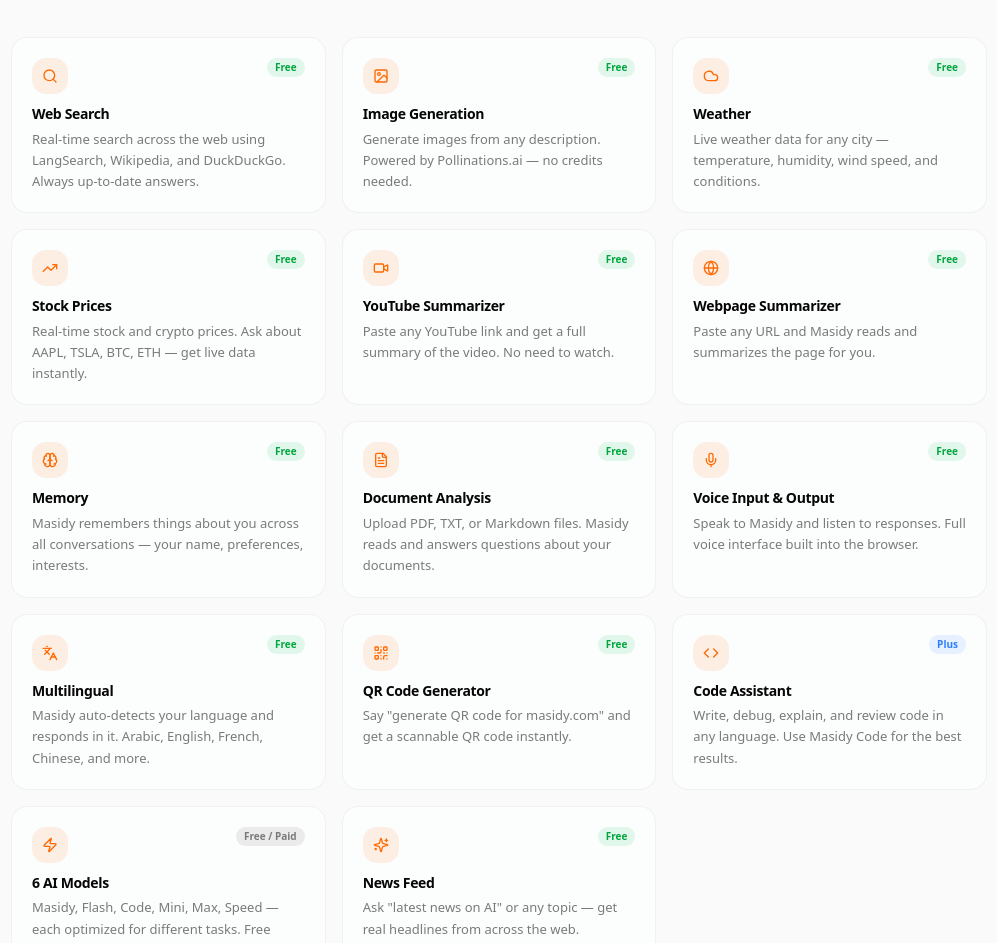
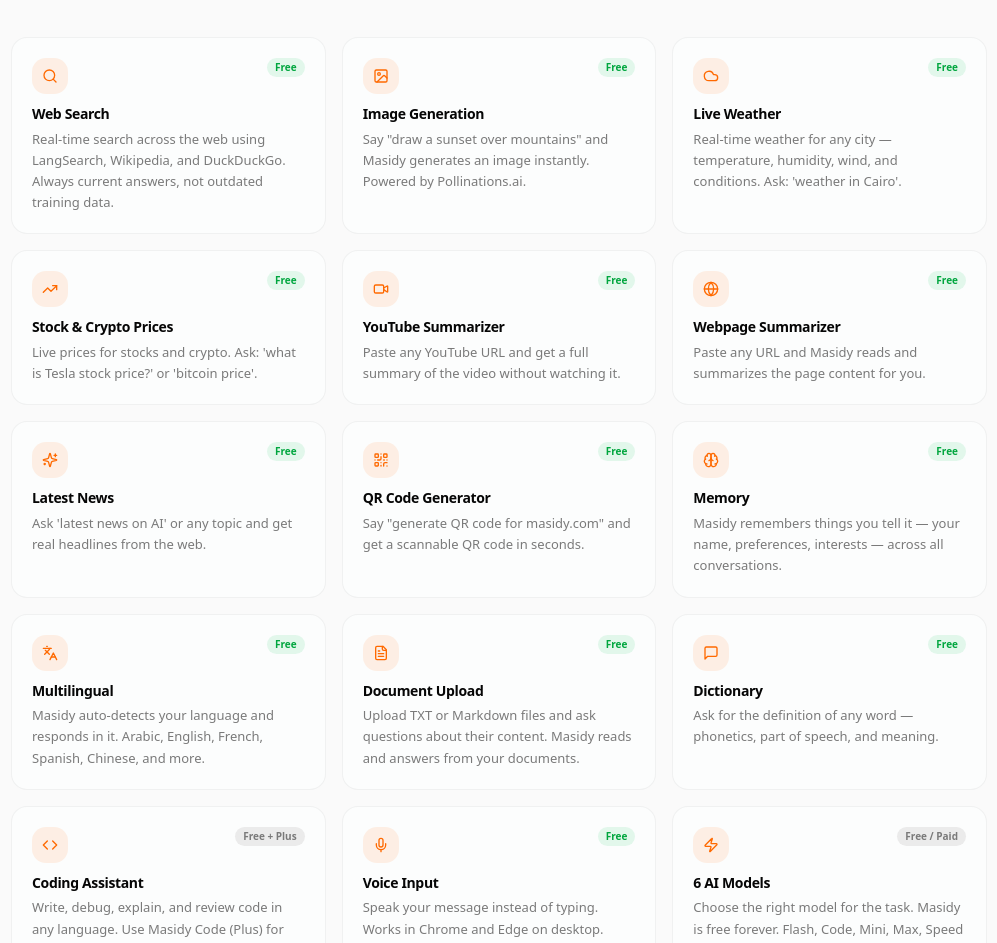
Before and after one commit to masidytest/chatbot, a Next.js app: page /features in a window 1280 px wide. Shown: the part 220-1163 px from the top of the page, without its empty margins (141-1138 px from the left). Built offline with nearby package versions, Linux system fonts and the light colour scheme; no server answers.

Commit message:
fix: honest features page, error banner for Stripe, fix Groq message format for files

```diff
--- a/app/(chat)/api/billing/debug/route.ts
+++ /dev/null
@@ -1,19 +0,0 @@
-import { auth } from "@/app/(auth)/auth";
-
-// Temporary debug endpoint — remove after fixing
-export async function GET() {
-  const session = await auth();
-  if (!session?.user?.id) {
-    return Response.json({ error: "not authenticated" }, { status: 401 });
-  }
-
-  return Response.json({
-    hasStripeKey: !!process.env.STRIPE_SECRET_KEY,
-    hasWebhookSecret: !!process.env.STRIPE_WEBHOOK_SECRET,
-    hasPricePlus: !!process.env.STRIPE_PRICE_PLUS,
-    hasPricePro: !!process.env.STRIPE_PRICE_PRO,
-    pricePlus: process.env.STRIPE_PRICE_PLUS ?? "NOT SET",
-    pricePro: process.env.STRIPE_PRICE_PRO ?? "NOT SET",
-    stripeKeyPrefix: process.env.STRIPE_SECRET_KEY?.slice(0, 10) ?? "NOT SET",
-  });
-}
--- a/app/dashboard/page.tsx
+++ b/app/dashboard/page.tsx
@@ -44,6 +44,7 @@
   const [data, setData] = useState<DashboardData | null>(null);
   const [activeTab, setActiveTab] = useState<"overview" | "memory" | "documents">("overview");
   const [checkoutLoading, setCheckoutLoading] = useState<string | null>(null);
+  const [checkoutError, setCheckoutError] = useState<string | null>(null);
 
   const userEmail = session?.user?.email ?? "";
   const userName = userEmail.split("@")[0] ?? "User";
@@ -62,6 +63,7 @@
 
   async function goToCheckout(type: "subscription" | "topup", body: Record<string, string>, id: string) {
     setCheckoutLoading(id);
+    setCheckoutError(null);
     try {
       const res = await fetch("/api/billing/checkout", {
         method: "POST",
@@ -72,10 +74,10 @@
       if (json.url) {
         window.location.href = json.url;
       } else {
-        alert(json.error ?? "Checkout failed. Please try again.");
+        setCheckoutError(json.error ?? "Checkout failed. Please try again.");
       }
     } catch {
-      alert("Network error. Please try again.");
+      setCheckoutError("Network error. Please try again.");
     } finally {
       setCheckoutLoading(null);
     }
@@ -160,9 +162,15 @@
           </Button>
         </div>
 
+        {/* Error banner */}
+        {checkoutError && (
+          <div className="mb-4 rounded-xl border border-red-500/30 bg-red-500/10 px-4 py-3 text-[13px] text-red-500">
+            {checkoutError}
+          </div>
+        )}
+
         {/* Plan + credits card */}
-        <div className="mb-6 rounded-2xl border border-border/40 bg-card/50 p-6">
-          <div className="flex items-center justify-between mb-4">
+        <div className="mb-6 rounded-2xl border border-border/40 bg-card/50 p-6">          <div className="flex items-center justify-between mb-4">
             <h2 className="text-sm font-semibold text-foreground">Plan & Credits</h2>
             <Link
               href="/pricing"
--- a/app/features/page.tsx
+++ b/app/features/page.tsx
@@ -16,6 +16,7 @@
   CloudIcon,
   SparklesIcon,
   ZapIcon,
+  MessageSquareIcon,
 } from "lucide-react";
 import Link from "next/link";
 import { MasidyAnimatedIcon } from "@/components/chat/masidy-animated-icon";
@@ -24,93 +25,113 @@
   {
     icon: SearchIcon,
     title: "Web Search",
-    desc: "Real-time search across the web using LangSearch, Wikipedia, and DuckDuckGo. Always up-to-date answers.",
+    desc: "Real-time search across the web using LangSearch, Wikipedia, and DuckDuckGo. Always current answers, not outdated training data.",
     tag: "Free",
+    works: true,
   },
   {
     icon: ImageIcon,
     title: "Image Generation",
-    desc: "Generate images from any description. Powered by Pollinations.ai — no credits needed.",
+    desc: 'Say "draw a sunset over mountains" and Masidy generates an image instantly. Powered by Pollinations.ai.',
     tag: "Free",
+    works: true,
   },
   {
     icon: CloudIcon,
-    title: "Weather",
-    desc: "Live weather data for any city — temperature, humidity, wind speed, and conditions.",
+    title: "Live Weather",
+    desc: "Real-time weather for any city — temperature, humidity, wind, and conditions. Ask: 'weather in Cairo'.",
     tag: "Free",
+    works: true,
   },
   {
     icon: TrendingUpIcon,
-    title: "Stock Prices",
-    desc: "Real-time stock and crypto prices. Ask about AAPL, TSLA, BTC, ETH — get live data instantly.",
+    title: "Stock & Crypto Prices",
+    desc: "Live prices for stocks and crypto. Ask: 'what is Tesla stock price?' or 'bitcoin price'.",
     tag: "Free",
+    works: true,
   },
   {
     icon: VideoIcon,
     title: "YouTube Summarizer",
-    desc: "Paste any YouTube link and get a full summary of the video. No need to watch.",
+    desc: "Paste any YouTube URL and get a full summary of the video without watching it.",
     tag: "Free",
+    works: true,
   },
   {
     icon: GlobeIcon,
     title: "Webpage Summarizer",
-    desc: "Paste any URL and Masidy reads and summarizes the page for you.",
+    desc: "Paste any URL and Masidy reads and summarizes the page content for you.",
     tag: "Free",
+    works: true,
+  },
+  {
+    icon: SparklesIcon,
+    title: "Latest News",
+    desc: "Ask 'latest news on AI' or any topic and get real headlines from the web.",
+    tag: "Free",
+    works: true,
+  },
+  {
+    icon: QrCodeIcon,
+    title: "QR Code Generator",
+    desc: 'Say "generate QR code for masidy.com" and get a scannable QR code in seconds.',
+    tag: "Free",
+    works: true,
   },
   {
     icon: BrainIcon,
     title: "Memory",
-    desc: "Masidy remembers things about you across all conversations — your name, preferences, interests.",
+    desc: "Masidy remembers things you tell it — your name, preferences, interests — across all conversations.",
     tag: "Free",
-  },
-  {
-    icon: FileTextIcon,
-    title: "Document Analysis",
-    desc: "Upload PDF, TXT, or Markdown files. Masidy reads and answers questions about your documents.",
-    tag: "Free",
-  },
-  {
-    icon: MicIcon,
-    title: "Voice Input & Output",
-    desc: "Speak to Masidy and listen to responses. Full voice interface built into the browser.",
-    tag: "Free",
+    works: true,
   },
   {
     icon: LanguagesIcon,
     title: "Multilingual",
-    desc: "Masidy auto-detects your language and responds in it. Arabic, English, French, Chinese, and more.",
+    desc: "Masidy auto-detects your language and responds in it. Arabic, English, French, Spanish, Chinese, and more.",
     tag: "Free",
+    works: true,
   },
   {
-    icon: QrCodeIcon,
-    title: "QR Code Generator",
-    desc: 'Say "generate QR code for masidy.com" and get a scannable QR code instantly.',
+    icon: FileTextIcon,
+    title: "Document Upload",
+    desc: "Upload TXT or Markdown files and ask questions about their content. Masidy reads and answers from your documents.",
     tag: "Free",
+    works: true,
+  },
+  {
+    icon: MessageSquareIcon,
+    title: "Dictionary",
+    desc: "Ask for the definition of any word — phonetics, part of speech, and meaning.",
+    tag: "Free",
+    works: true,
   },
   {
     icon: CodeIcon,
-    title: "Code Assistant",
-    desc: "Write, debug, explain, and review code in any language. Use Masidy Code for the best results.",
-    tag: "Plus",
+    title: "Coding Assistant",
+    desc: "Write, debug, explain, and review code in any language. Use Masidy Code (Plus) for the best results.",
+    tag: "Free + Plus",
+    works: true,
+  },
+  {
+    icon: MicIcon,
+    title: "Voice Input",
+    desc: "Speak your message instead of typing. Works in Chrome and Edge on desktop. Uses your browser's built-in speech recognition.",
+    tag: "Free",
+    works: true,
   },
   {
     icon: ZapIcon,
     title: "6 AI Models",
-    desc: "Masidy, Flash, Code, Mini, Max, Speed — each optimized for different tasks. Free model always available.",
+    desc: "Choose the right model for the task. Masidy is free forever. Flash, Code, Mini, Max, Speed available on paid plans.",
     tag: "Free / Paid",
-  },
-  {
-    icon: SparklesIcon,
-    title: "News Feed",
-    desc: 'Ask "latest news on AI" or any topic — get real headlines from across the web.',
-    tag: "Free",
+    works: true,
   },
 ];
 
 export default function FeaturesPage() {
   return (
     <div className="min-h-dvh bg-background">
-      {/* Header */}
       <div className="border-b border-border/40 bg-sidebar px-6 py-4">
         <div className="mx-auto flex max-w-5xl items-center justify-between">
           <Link
@@ -134,7 +155,7 @@
             Everything Masidy can do
           </h1>
           <p className="mt-3 text-lg text-muted-foreground">
-            One AI. Dozens of capabilities. Most are completely free.
+            One AI. Real capabilities. Most are completely free.
           </p>
         </div>
 
@@ -166,7 +187,7 @@
 
         <div className="mt-16 rounded-2xl border border-orange-500/20 bg-orange-500/5 p-8 text-center">
           <h2 className="mb-2 text-2xl font-bold text-foreground">Ready to try it?</h2>
-          <p className="mb-6 text-muted-foreground">Everything above is free to use. No credit card needed to start.</p>
+          <p className="mb-6 text-muted-foreground">Everything above is free to start. No credit card needed.</p>
           <Link
             className="inline-flex items-center gap-2 rounded-xl bg-orange-500 px-6 py-3 text-sm font-semibold text-white transition-colors hover:bg-orange-600"
             href="/"
--- a/app/pricing/page.tsx
+++ b/app/pricing/page.tsx
@@ -13,27 +13,33 @@
   const { data: session } = useSession();
   const router = useRouter();
   const [loading, setLoading] = useState<string | null>(null);
+  const [error, setError] = useState<string | null>(null);
 
-  async function goToCheckout(type: "subscription" | "topup", body: Record<string, string>, id: string) {
+  async function goToCheckout(
+    type: "subscription" | "topup",
+    body: Record<string, string>,
+    id: string
+  ) {
     if (!session?.user) {
       router.push("/login");
       return;
     }
     setLoading(id);
+    setError(null);
     try {
       const res = await fetch("/api/billing/checkout", {
         method: "POST",
         headers: { "Content-Type": "application/json" },
         body: JSON.stringify({ type, ...body }),
       });
-      const json = await res.json() as { url?: string; error?: string };
+      const json = (await res.json()) as { url?: string; error?: string };
       if (json.url) {
         window.location.href = json.url;
       } else {
-        alert(json.error ?? "Something went wrong. Please try again.");
+        setError(json.error ?? "Something went wrong. Please try again.");
       }
     } catch {
-      alert("Network error. Please try again.");
+      setError("Network error. Please try again.");
     } finally {
       setLoading(null);
     }
@@ -60,7 +66,6 @@
       </div>
 
       <div className="mx-auto max-w-5xl px-6 py-16">
-        {/* Hero */}
         <div className="mb-14 text-center">
           <h1 className="text-4xl font-bold tracking-tight text-foreground">
             Simple, honest pricing
@@ -69,6 +74,13 @@
             Start free. Upgrade when you need more.
           </p>
         </div>
+
+        {/* Error banner */}
+        {error && (
+          <div className="mb-6 rounded-xl border border-red-500/30 bg-red-500/10 px-4 py-3 text-[13px] text-red-500">
+            {error}
+          </div>
+        )}
 
         {/* Plans */}
         <div className="grid grid-cols-1 gap-6 md:grid-cols-3">
@@ -85,13 +97,16 @@
             </div>
             <ul className="mb-8 flex-1 space-y-2.5">
               {[
-                "Masidy AI — web search, images, weather",
-                "YouTube summarizer & stock prices",
-                "QR codes, dictionary, news",
+                "Masidy AI — unlimited messages",
+                "Web search (live results)",
+                "Image generation",
+                "Weather, stocks, news",
+                "YouTube & webpage summarizer",
+                "QR codes & dictionary",
+                "Document upload (TXT, MD)",
                 "Memory across conversations",
-                "Voice input & output",
-                "File uploads & document analysis",
-                "Unlimited messages",
+                "Multilingual support",
+                "Voice input (Chrome/Edge)",
               ].map((f) => (
                 <li className="flex items-start gap-2.5 text-[13px] text-foreground" key={f}>
                   <CheckIcon className="mt-0.5 size-3.5 shrink-0 text-orange-500" />
@@ -106,7 +121,7 @@
 
           {/* PLUS */}
           <div className="relative flex flex-col rounded-2xl border-2 border-blue-500/40 bg-card/50 p-6 md:scale-[1.02]">
-            <div className="absolute -top-3 left-1/2 -translate-x-1/2 rounded-full bg-blue-500 px-3 py-1 text-[11px] font-semibold text-white whitespace-nowrap">
+            <div className="absolute -top-3 left-1/2 -translate-x-1/2 whitespace-nowrap rounded-full bg-blue-500 px-3 py-1 text-[11px] font-semibold text-white">
               Most popular
             </div>
             <div className="mb-6">
@@ -123,9 +138,9 @@
             <ul className="mb-8 flex-1 space-y-2.5">
               {[
                 "Everything in Free",
-                "Masidy Code — best for coding & debugging",
-                "Masidy Mini — fast everyday reasoning",
-                "Masidy Max — deep reasoning & analysis",
+                "Masidy Code — coding & debugging",
+                "Masidy Mini — fast reasoning",
+                "Masidy Max — deep analysis",
                 "Masidy Speed — instant responses",
                 "500 credits/month included",
                 "Buy more credits any time",
@@ -142,13 +157,13 @@
               onClick={() => goToCheckout("subscription", { plan: "plus" }, "plus")}
               type="button"
             >
-              {loading === "plus" ? "Loading..." : "Upgrade to Plus"}
+              {loading === "plus" ? "Redirecting..." : "Upgrade to Plus"}
             </Button>
           </div>
 
           {/* PRO */}
           <div className="relative flex flex-col rounded-2xl border-2 border-orange-500/40 bg-card/50 p-6">
-            <div className="absolute -top-3 left-1/2 -translate-x-1/2 rounded-full bg-orange-500 px-3 py-1 text-[11px] font-semibold text-white whitespace-nowrap">
+            <div className="absolute -top-3 left-1/2 -translate-x-1/2 whitespace-nowrap rounded-full bg-orange-500 px-3 py-1 text-[11px] font-semibold text-white">
               Most powerful
             </div>
             <div className="mb-6">
@@ -160,12 +175,12 @@
                 <span className="text-4xl font-bold text-foreground">$10</span>
                 <span className="mb-1 text-sm text-muted-foreground">/month</span>
               </div>
-              <p className="mt-2 text-[13px] text-muted-foreground">The full Masidy suite. Most capable models.</p>
+              <p className="mt-2 text-[13px] text-muted-foreground">The full Masidy suite.</p>
             </div>
             <ul className="mb-8 flex-1 space-y-2.5">
               {[
                 "Everything in Plus",
-                "Masidy Flash — most powerful (vision + long context)",
+                "Masidy Flash — most powerful model",
                 "1200 credits/month included",
                 "Buy more credits any time",
                 "Priority support",
@@ -182,7 +197,7 @@
               onClick={() => goToCheckout("subscription", { plan: "pro" }, "pro")}
               type="button"
             >
-              {loading === "pro" ? "Loading..." : "Upgrade to Pro"}
+              {loading === "pro" ? "Redirecting..." : "Upgrade to Pro"}
             </Button>
           </div>
         </div>
@@ -191,27 +206,26 @@
         <div className="mt-16 rounded-2xl border border-border/40 bg-card/30 p-8">
           <h2 className="mb-2 text-xl font-bold text-foreground">How credits work</h2>
           <p className="mb-6 text-[14px] text-muted-foreground">
-            Credits are used when you message with paid models. The free Masidy model never uses credits.
-            Credits never expire and roll over every month.
+            Credits are used when you message with paid models. The free Masidy model never uses credits. Credits never expire.
           </p>
           <div className="mb-8 grid grid-cols-2 gap-4 md:grid-cols-4">
             {[
               { model: "Masidy", cost: "0 credits", note: "Always free" },
               { model: "Code / Mini / Speed / Max", cost: "1 credit", note: "per message" },
               { model: "Flash", cost: "3 credits", note: "per message" },
-              { model: "1 credit", cost: "= $0.01", note: "value" },
+              { model: "1 credit", cost: "= $0.01", note: "" },
             ].map((row) => (
               <div className="rounded-xl border border-border/40 bg-card/50 p-3 text-center" key={row.model}>
                 <div className="text-[12px] font-medium text-foreground">{row.model}</div>
                 <div className="mt-1 text-lg font-bold text-orange-500">{row.cost}</div>
-                <div className="text-[11px] text-muted-foreground">{row.note}</div>
+                {row.note && <div className="text-[11px] text-muted-foreground">{row.note}</div>}
               </div>
             ))}
           </div>
 
-          <h3 className="mb-3 text-base font-semibold text-foreground">Top up credits any time</h3>
+          <h3 className="mb-3 text-base font-semibold text-foreground">Top up any time</h3>
           <p className="mb-4 text-[13px] text-muted-foreground">
-            Run out before the month ends? Buy more instantly — no waiting for next month.
+            Run out mid-month? Buy more instantly.
           </p>
           <div className="grid grid-cols-3 gap-3">
             {[
@@ -245,10 +259,10 @@
         <div className="mt-16 space-y-4">
           <h2 className="mb-6 text-xl font-bold text-foreground">Questions</h2>
           {[
-            { q: "Can I cancel any time?", a: "Yes. Cancel from your dashboard and you keep access until the end of the billing period. Your remaining credits stay forever." },
-            { q: "Do credits expire?", a: "No. Credits never expire. Monthly credits roll over, and top-up credits stay until you use them." },
-            { q: "What happens when I run out of credits?", a: "You can still use Masidy (the free model) for free. For paid models, buy a top-up and continue instantly." },
-            { q: "Can I upgrade or downgrade?", a: "Yes, any time. Upgrading takes effect immediately. Downgrading takes effect at the next billing cycle." },
+            { q: "Can I cancel any time?", a: "Yes. Cancel from your dashboard and you keep access until the period ends. Your remaining credits never expire." },
+            { q: "Do credits expire?", a: "No. Monthly credits roll over. Top-up credits stay until you use them." },
+            { q: "What happens when I run out of credits?", a: "The free Masidy model always works with no credits. For paid models, buy a top-up and continue instantly." },
+            { q: "Can I upgrade or downgrade?", a: "Yes, any time. Upgrading is immediate. Downgrading takes effect at the next billing cycle." },
           ].map(({ q, a }) => (
             <div className="rounded-xl border border-border/40 bg-card/30 p-5" key={q}>
               <div className="mb-1.5 text-[14px] font-semibold text-foreground">{q}</div>
```
